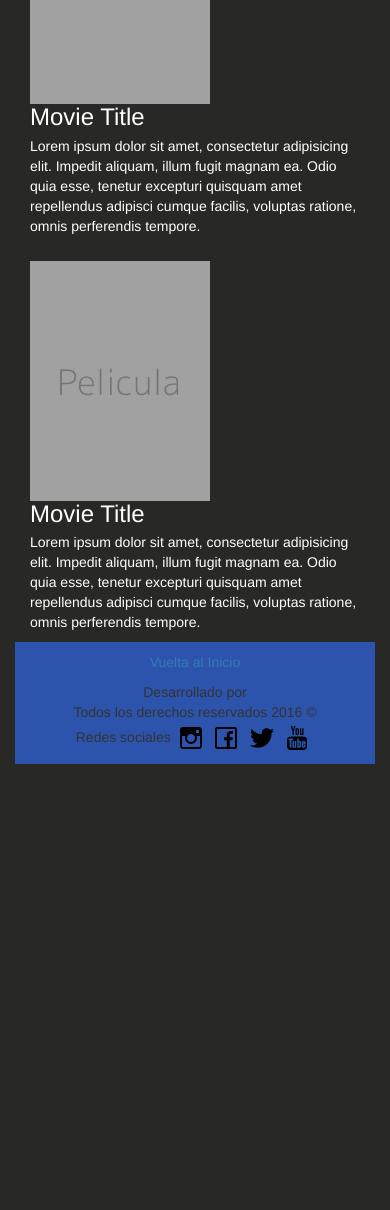
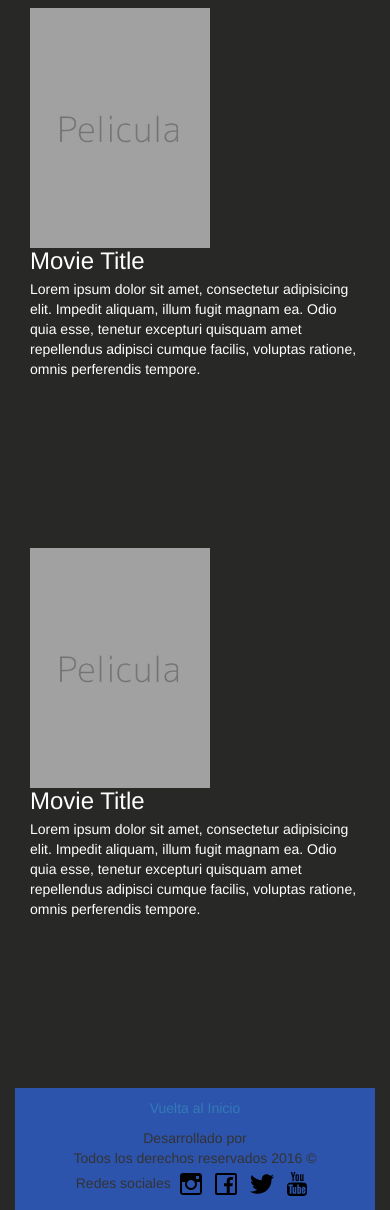
Before and after one commit to SoftARV/F4movies-web-page, a PHP site: page /peliculas.php in a window 390 px wide. Shown: the part 853-2063 px from the top of the page. Before the commit the page ends 1617 px from the top, so only its background shows below. Run offline with PHP 8.4, Linux system fonts and the light colour scheme.

Commit message:
refactor: the list and grid view in peliculas.php

```diff
--- a/css/style-peliculas.css
+++ b/css/style-peliculas.css
@@ -9,7 +9,8 @@ input {
 .input-group{
 	padding: 5px;
 }
-.poster{
+
+.poster {
 	height: 240px;
 	width: 180px;
 }
--- a/peliculas.php
+++ b/peliculas.php
@@ -63,44 +63,33 @@
 
 		<div class="col-lg-9" style="color: white;">
 
-			<!-- aqui esta le pones un col como lo quieres y ya -->
-			<div class="col-md-4 media div1">
-				<div id="movies" class="div2" >
-					<div class="div03">
-						<div class="poster div3"><a href=""><img class="poster" src="images/Default.jpg" alt="Poster"></a></div>
-						<div class="div4">
-							<div  class="div5" >
-								<h3 class="media-heading movie-title">Movie Title</h3>
-								<p class="descripcion">Lorem ipsum dolor sit amet, consectetur adipisicing elit. Impedit aliquam, illum fugit magnam ea. Odio quia esse, tenetur excepturi quisquam amet repellendus adipisci cumque facilis, voluptas ratione, omnis perferendis tempore.</p>
-							</div>
-						</div>
-					</div>
+			<div class="movie col-md-4">
+				<div class="poster">
+					<a href=""><img class="poster" src="images/Default.jpg" alt="Poster"></a>
+				</div>
+				<div class="description">
+					<h3 class="media-heading movie-title">Movie Title</h3>
+					<p>Lorem ipsum dolor sit amet, consectetur adipisicing elit. Impedit aliquam, illum fugit magnam ea. Odio quia esse, tenetur excepturi quisquam amet repellendus adipisci cumque facilis, voluptas ratione, omnis perferendis tempore.</p>
 				</div>
 			</div>
-			<div class="col-md-4  media div1">
-				<div id="movies" class="div2" >
-					<div class="div03">
-						<div class="poster div3"><a href=""><img class="poster" src="images/Default.jpg" alt="Poster"></a></div>
-						<div class="div4">
-							<div  class="div5" >
-								<h3 class="media-heading movie-title">Movie Title</h3>
-								<p class="descripcion">Lorem ipsum dolor sit amet, consectetur adipisicing elit. Impedit aliquam, illum fugit magnam ea. Odio quia esse, tenetur excepturi quisquam amet repellendus adipisci cumque facilis, voluptas ratione, omnis perferendis tempore.</p>
-							</div>
-						</div>
-					</div>
+
+			<div class="movie col-md-4">
+				<div class="poster">
+					<a href=""><img class="poster" src="images/Default.jpg" alt="Poster"></a>
+				</div>
+				<div class="description">
+					<h3 class="media-heading movie-title">Movie Title</h3>
+					<p>Lorem ipsum dolor sit amet, consectetur adipisicing elit. Impedit aliquam, illum fugit magnam ea. Odio quia esse, tenetur excepturi quisquam amet repellendus adipisci cumque facilis, voluptas ratione, omnis perferendis tempore.</p>
 				</div>
 			</div>
-			<div class="col-md-4 media div1">
-				<div id="movies" class="div2" >
-					<div class="div03">
-						<div class="poster div3"><a href=""><img class="poster" src="images/Default.jpg" alt="Poster"></a></div>
-						<div class="div4">
-							<div  class="div5" >
-								<h3 class="media-heading movie-title">Movie Title</h3>
-								<p class="descripcion">Lorem ipsum dolor sit amet, consectetur adipisicing elit. Impedit aliquam, illum fugit magnam ea. Odio quia esse, tenetur excepturi quisquam amet repellendus adipisci cumque facilis, voluptas ratione, omnis perferendis tempore.</p>
-							</div>
-						</div>
-					</div>
+
+			<div class="movie col-md-4">
+				<div class="poster">
+					<a href=""><img class="poster" src="images/Default.jpg" alt="Poster"></a>
+				</div>
+				<div class="description">
+					<h3 class="media-heading movie-title">Movie Title</h3>
+					<p>Lorem ipsum dolor sit amet, consectetur adipisicing elit. Impedit aliquam, illum fugit magnam ea. Odio quia esse, tenetur excepturi quisquam amet repellendus adipisci cumque facilis, voluptas ratione, omnis perferendis tempore.</p>
 				</div>
 			</div>
 
```
Also changed, not shown: js/scripts.js (+13 -28 lines).
